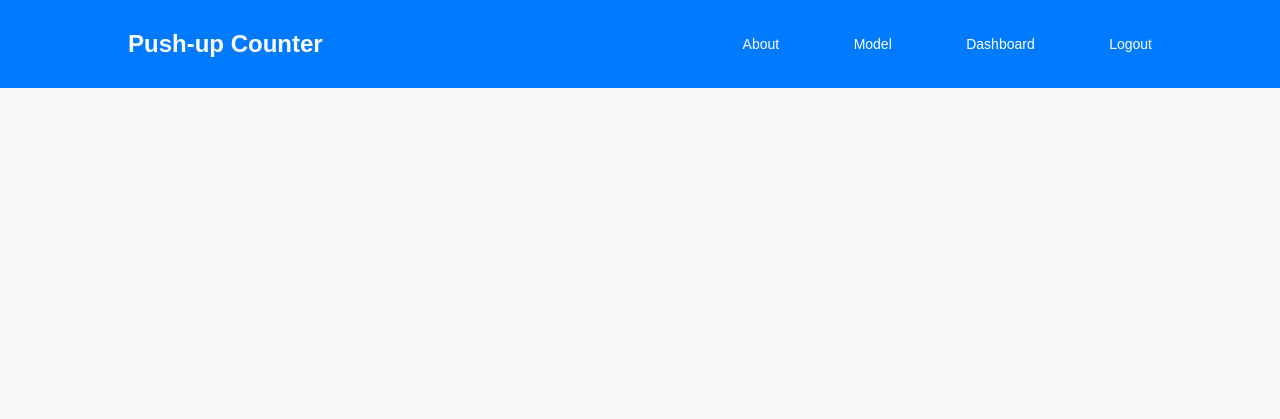
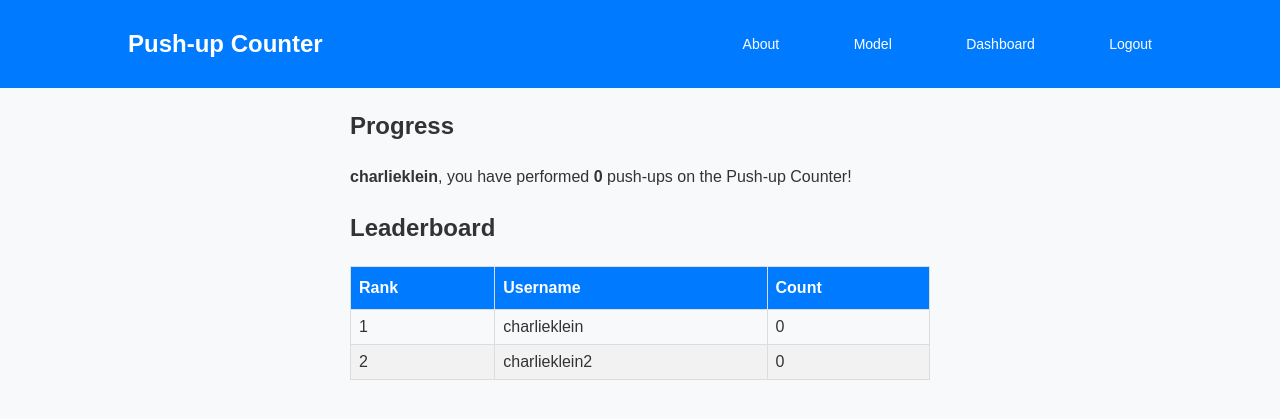
Before and after one commit to charlieklein2/pushup, a Flask app: page /dashboard in a window 1280 px wide. Shown: the top 419 px of the page. Run offline with Flask 3, Linux system fonts and the light colour scheme; a user stored in the database is signed in.

Commit message:
v1 complete

```diff
--- a/app.py
+++ b/app.py
@@ -5,7 +5,6 @@ from flask_wtf import FlaskForm
 from wtforms import StringField, PasswordField, SubmitField
 from wtforms.validators import InputRequired, Length, ValidationError
 from flask_bcrypt import Bcrypt
-from sqlalchemy.orm import Session
 
 import cv2 as cv
 from pushup import process_frame
@@ -29,6 +28,7 @@ class User(db.Model, UserMixin):
     id = db.Column(db.Integer, primary_key=True)
     username = db.Column(db.String(20), nullable=False, unique=True)
     password = db.Column(db.String(80), nullable=False)
+    count = db.Column(db.Integer, default=0)
 
 class RegisterForm(FlaskForm):
     username = StringField(validators=[InputRequired(), Length(min=4, max=20)], render_kw={"placeholder": "Username"})
@@ -47,6 +47,23 @@ class LoginForm(FlaskForm):
     password = PasswordField(validators=[InputRequired(), Length(min=4, max=20)], render_kw={"placeholder": "Password"})
     submit = SubmitField("Login")
 
+@app.route('/current_user', methods=['GET'])
+@login_required
+def get_current_user():
+    user_data = {
+        'username': current_user.username,
+        'count': current_user.count
+    }
+    return jsonify(user_data)
+
+
+@app.route('/users', methods=['GET'])
+@login_required
+def get_users():
+    users = User.query.order_by(User.count.desc()).limit(10).all()
+    users_list = [{'username': user.username, 'count': user.count} for user in users]
+    return jsonify(users_list)
+
 @app.route('/')
 def index():
     return redirect(url_for('login'))
@@ -62,6 +79,7 @@ def login():
                 return redirect(url_for('about'))
 
     return render_template('login.html', form=form)
+
 
 @app.route('/dashboard', methods=['GET', 'POST'])
 @login_required
@@ -98,8 +116,9 @@ def about():
 def live_feed():
     return render_template('live-feed.html')
 
-def generate_frames():
-    count = 0
+def generate_frames(user_id):
+    local_count = 0
+
     cap = cv.VideoCapture(0)
 
     if not cap.isOpened():
@@ -109,9 +128,15 @@ def generate_frames():
         success, frame = cap.read()
         if not success:
             break
+        with app.app_context():
+        # Process the frame using your model
+            user = db.session.get(User, user_id)
+            user_count = user.count
 
-        # Process the frame using your model
-        processed_frame, count = process_frame(frame, count)
+            processed_frame, local_count, user_count = process_frame(frame, local_count, user_count)
+
+            user.count = user_count
+            db.session.commit()
 
         # Encode the processed frame as JPEG
         ret, buffer = cv.imencode('.jpg', processed_frame)
@@ -134,7 +159,7 @@ def generate_frames():
 
 @app.route('/video_feed')
 def video_feed():
-    return Response(generate_frames(), mimetype='multipart/x-mixed-replace; boundary=frame')
+    return Response(generate_frames(current_user.id), mimetype='multipart/x-mixed-replace; boundary=frame')
 
 if __name__ == '__main__':
     app.run(debug=False)
--- a/pushup.py
+++ b/pushup.py
@@ -34,8 +34,8 @@ def distance(a, b):
     b = np.array(b)
     return np.linalg.norm(a - b)
 
-def process_frame(frame, count):
-    global direction, cooldown_timer # , count
+def process_frame(frame, local_count, user_count):
+    global direction, cooldown_timer
 
     image = cv.cvtColor(frame, cv.COLOR_BGR2RGB)
 
@@ -86,18 +86,20 @@ def process_frame(frame, count):
         if cooldown_timer == 0:
             if in_plank_position:
                 if shoulders_above_elbows and direction == "up":
-                    count += 0.5
+                    local_count += 0.5
+                    user_count += 0.5
                     direction = "down"
 
                 elif (not shoulders_above_elbows) and direction == "down":
-                    count += 0.5
+                    local_count += 0.5
+                    user_count += 0.5
                     direction = "up"
 
 
 
-        cv.putText(image, "count: " + str(count), (25, 50) , font, font_scale, color, thickness, line_type)
+        cv.putText(image, "count: " + str(local_count), (25, 50) , font, font_scale, color, thickness, line_type)
 
         if cooldown_timer > 0:
             cooldown_timer -= 1
 
-    return cv.cvtColor(image, cv.COLOR_RGB2BGR), count
+    return cv.cvtColor(image, cv.COLOR_RGB2BGR), local_count, user_count
--- a/static/css/styles.css
+++ b/static/css/styles.css
@@ -85,7 +85,7 @@ video, img {
 
 .left-text {
     text-align: left;
-    padding: 0 350px
+    padding: 0 350px;
 }
 
 /* NAVIGATION BAR STYLING BELOW */
@@ -101,7 +101,7 @@ video, img {
 }
 
 header {
-    background: #007bff
+    background: #007bff;
 }
 
 header::after {
@@ -137,7 +137,7 @@ nav li {
 nav a {
     font-size: 14px;
     color: white;
-    text-decoration: none
+    text-decoration: none;
 }
 
 nav a:hover {
@@ -156,8 +156,30 @@ nav a::before {
     width: 0%;
 
     transition: all ease-in-out 250ms;
-  }
+}
 
-  nav a:hover::before {
+nav a:hover::before {
     width: 100%;
-  }
+}
+
+table {
+    border-collapse: collapse;
+    width: 100%;
+}
+
+table td, table th {
+    border: 1px solid #ddd;
+    padding: 8px;
+}
+
+table tr:nth-child(even){background-color: #f2f2f2;}
+
+table tr:hover {background-color: #ddd;}
+
+table th {
+    padding-top: 12px;
+    padding-bottom: 12px;
+    text-align: left;
+    background-color: #007bff;
+    color: white;
+}
--- a/templates/dashboard.html
+++ b/templates/dashboard.html
@@ -21,6 +21,54 @@
         </div>
     </header>
     <main>
+        <div class="left-text">
+            <h3>Progress</h3>
+            <p><b><span id="username"></span></b>, you have performed <b><span id="count"></span></b> push-ups on the Push-up Counter!</p>
 
+            <h3>Leaderboard</h3>
+            <table id="user-table" border="1">
+                <thead>
+                    <tr>
+                        <th>Rank</th>
+                        <th>Username</th>
+                        <th>Count</th>
+                    </tr>
+                </thead>
+                <tbody>
+                </tbody>
+            </table>
+        </div>
+        <script>
+            async function fetchUsers() {
+                const response = await fetch('/users');
+                const users = await response.json();
+                var rank = 1
+
+                const tableBody = document.getElementById('user-table').querySelector('tbody');
+                tableBody.innerHTML = '';
+
+                users.forEach(user => {
+                    const row = document.createElement('tr');
+                    row.innerHTML = `
+                        <td>${rank}</td>
+                        <td>${user.username}</td>
+                        <td>${user.count}</td>
+                    `;
+                    tableBody.appendChild(row);
+                    rank += 1
+                });
+            }
+
+            async function fetchCurrentUser() {
+                const response = await fetch('/current_user');
+                const user = await response.json();
+
+                document.getElementById('username').innerText = user.username;
+                document.getElementById('count').innerText = user.count;
+            }
+
+            document.addEventListener('DOMContentLoaded', fetchUsers);
+            document.addEventListener('DOMContentLoaded', fetchCurrentUser);
+        </script>
     </main>
 </body>
--- a/templates/live-feed.html
+++ b/templates/live-feed.html
@@ -27,7 +27,7 @@
             <img src="{{ url_for('video_feed') }}" alt="Processed Frame" />
             <br>
             <a href="{{ url_for('dashboard') }}">
-                <button id="webcamButton">Return to Dashboard</button>
+                <button id="webcamButton">Record Count & Return to Dashboard</button>
             </a>
         </div>
     </main>
```
Also changed, not shown: templates/about.html (+13 -2 lines), database.db (added), instance/database.db.
